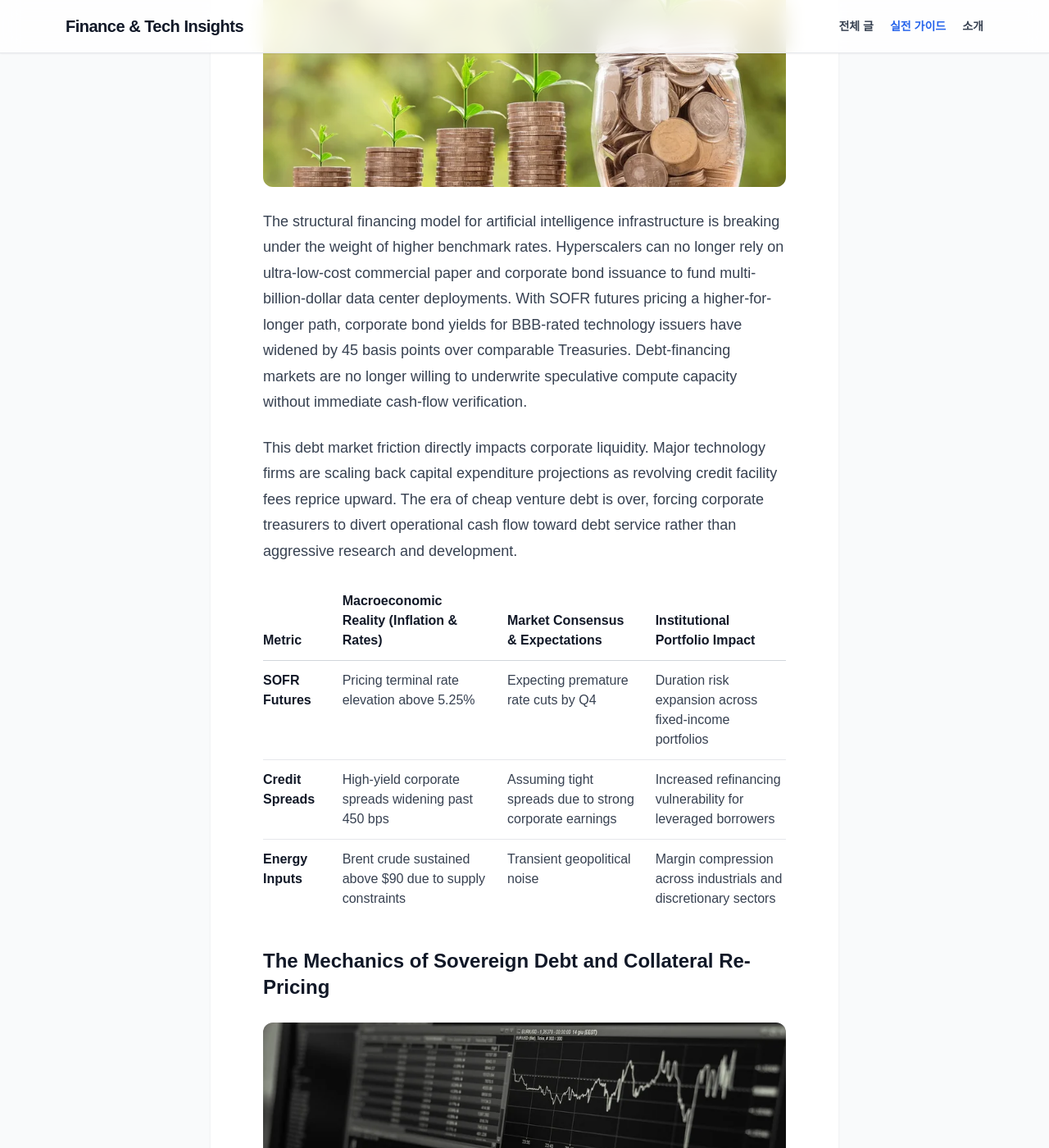
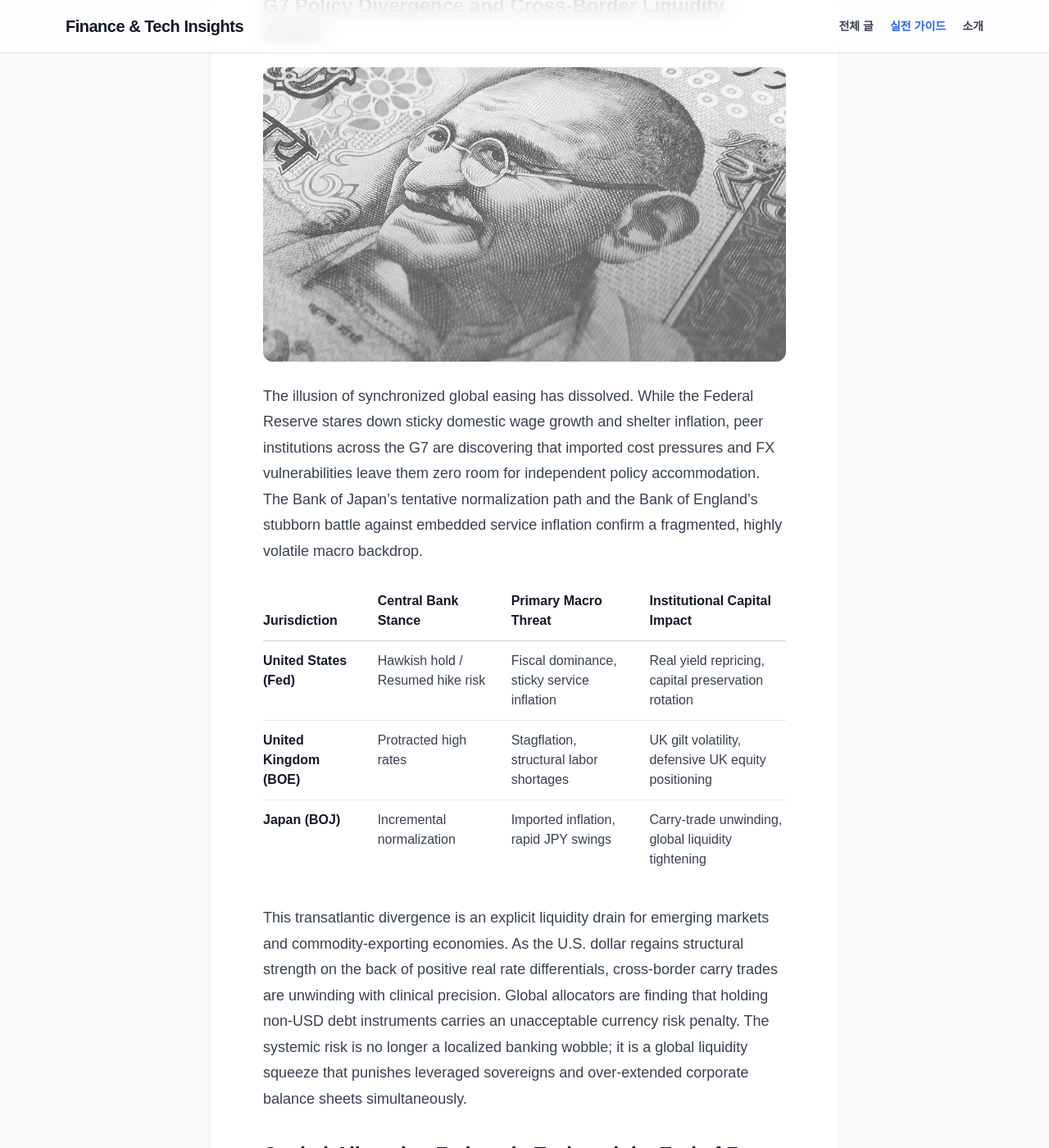
Before and after one commit to somsoo/economy-blog, a Jekyll site: the page built from _posts/2026-09-13-federal-reserve-rate-hikes.md, in a window 1280 px wide and 1400 px high, scrolled down 1944 px. Shown: the whole window at 82% size. Built offline with Jekyll 4.4.1, drawn with Linux system fonts in a browser that asks for light colours; nearby versions of some CDN libraries; some web fonts are replaced; some of the changed text lies outside the part shown.

Commit message:
docs: auto-generate post

```diff
--- a/_posts/2026-09-13-federal-reserve-rate-hikes.md
+++ b/_posts/2026-09-13-federal-reserve-rate-hikes.md
@@ -1,69 +1,58 @@
 ---
 layout: post
-title: "Federal Reserve Rate Hikes Strategic Analysis Headline"
+title: "The Federal Reserve and the Terminal-Rate Illusion"
 date: 2026-09-13
-image: assets/images/thumb_1789311335.webp
-description: "Comprehensive institutional market analysis of Federal Reserve Rate Hikes."
+image: assets/images/thumb_1789341072.webp
+description: "An institutional analysis of Federal Reserve policy shifts, G7 monetary divergence, and capital allocation adjustments in a high-rate macroeconomic regime."
 ---
 
-## Federal Reserve Balance Sheet Mechanics and the 2026 Structural Credit Squeeze
+## The Federal Reserve and the Terminal-Rate Illusion
 
 
-
-![Federal Reserve Rate Hikes Strategic Market Analysis 1]({{ '/' | append: 'assets/images/vibe_1789311334_0.webp' | relative_url }})
+![Federal Reserve Rate Hikes Strategic Market Analysis 1]({{ '/' | append: 'assets/images/vibe_1789341070_0.webp' | relative_url }})
 
 
+Institutional capital is waking up to a structural mispricing. For the better part of eighteen quarters, consensus models have treated the Federal Reserve’s easing cycle as an inevitable baseline, pricing cross-asset positioning around a descending rate trajectory. That consensus is fracturing. Recent core Personal Consumption Expenditures and sticky service-sector prints are not statistical noise; they are the empirical signature of structural inflation.
 
-Kevin Warsh steps to the Eccles Building podium with the Federal Reserve facing immediate operational constraints. Core Consumer Price Index prints have broken consensus to the upside for three consecutive months, driven by Secured Overnight Financing Rate (SOFR) liquidity contractions and an energy price shock emanating from the Persian Gulf. The market’s previous pricing of a dovish pivot has dissolved. Treasury yields across the belly of the curve are repricing higher as primary dealers absorb sticky inflation prints while simultaneously digesting heavy sovereign debt issuance.
+The market’s previous fixation on an imminent pivot has evaporated. Smart money is no longer asking when rate cuts begin. Allocators are aggressively stress-testing portfolios for the second-order derivative effects of a potential resume-and-hold hiking cycle, or at minimum, a "higher-for-much-longer" reality that completely invalidates standard discounted cash flow models.
 
-Global central banks are responding in kind. The Bank of England and the Bank of Japan are tightening structural swap lines and allowing real yields to drift upward to defend domestic currency valuations. Warsh’s initial policy framework faces an immediate credibility test: accommodate surging sovereign borrowing costs or push the federal funds rate higher to suppress asset-backed credit creation.
+At the center of this paradigm shift is the resurgence of hardline orthodox monetary theory, embodied by figures like Kevin Warsh. The institutional threat is not merely that nominal rates stay elevated at 5.25% or higher; it is the compounding collision between fiscal dominance and central bank independence. When an administration’s borrowing requirements soar into trillions while the monetary authority is forced to maintain a restrictive stance to protect fiat credibility, the term premium on the long end of the Treasury curve ceases to behave normally. Real yields are decoupling from growth expectations, forcing a violent repricing of global risk assets.
 
-## Hyperscale CapEx Compression and the Cost of Capital
+## G7 Policy Divergence and Cross-Border Liquidity Drains
 
 
-
-![Federal Reserve Rate Hikes Strategic Market Analysis 2]({{ '/' | append: 'assets/images/vibe_1789311334_1.webp' | relative_url }})
+![Federal Reserve Rate Hikes Strategic Market Analysis 2]({{ '/' | append: 'assets/images/vibe_1789341071_1.webp' | relative_url }})
 
 
+The illusion of synchronized global easing has dissolved. While the Federal Reserve stares down sticky domestic wage growth and shelter inflation, peer institutions across the G7 are discovering that imported cost pressures and FX vulnerabilities leave them zero room for independent policy accommodation. The Bank of Japan’s tentative normalization path and the Bank of England's stubborn battle against embedded service inflation confirm a fragmented, highly volatile macro backdrop.
 
-The structural financing model for artificial intelligence infrastructure is breaking under the weight of higher benchmark rates. Hyperscalers can no longer rely on ultra-low-cost commercial paper and corporate bond issuance to fund multi-billion-dollar data center deployments. With SOFR futures pricing a higher-for-longer path, corporate bond yields for BBB-rated technology issuers have widened by 45 basis points over comparable Treasuries. Debt-financing markets are no longer willing to underwrite speculative compute capacity without immediate cash-flow verification.
+| Jurisdiction | Central Bank Stance | Primary Macro Threat | Institutional Capital Impact |
+| :--- | :--- | :--- | :--- |
+| **United States (Fed)** | Hawkish hold / Resumed hike risk | Fiscal dominance, sticky service inflation | Real yield repricing, capital preservation rotation |
+| **United Kingdom (BOE)** | Protracted high rates | Stagflation, structural labor shortages | UK gilt volatility, defensive UK equity positioning |
+| **Japan (BOJ)** | Incremental normalization | Imported inflation, rapid JPY swings | Carry-trade unwinding, global liquidity tightening |
 
-This debt market friction directly impacts corporate liquidity. Major technology firms are scaling back capital expenditure projections as revolving credit facility fees reprice upward. The era of cheap venture debt is over, forcing corporate treasurers to divert operational cash flow toward debt service rather than aggressive research and development.
+This transatlantic divergence is an explicit liquidity drain for emerging markets and commodity-exporting economies. As the U.S. dollar regains structural strength on the back of positive real rate differentials, cross-border carry trades are unwinding with clinical precision. Global allocators are finding that holding non-USD debt instruments carries an unacceptable currency risk penalty. The systemic risk is no longer a localized banking wobble; it is a global liquidity squeeze that punishes leveraged sovereigns and over-extended corporate balance sheets simultaneously.
 
-| Metric | Macroeconomic Reality (Inflation & Rates) | Market Consensus & Expectations | Institutional Portfolio Impact |
-| :--- | :--- | :--- | :--- |
-| **SOFR Futures** | Pricing terminal rate elevation above 5.25% | Expecting premature rate cuts by Q4 | Duration risk expansion across fixed-income portfolios |
-| **Credit Spreads** | High-yield corporate spreads widening past 450 bps | Assuming tight spreads due to strong corporate earnings | Increased refinancing vulnerability for leveraged borrowers |
-| **Energy Inputs** | Brent crude sustained above $90 due to supply constraints | Transient geopolitical noise | Margin compression across industrials and discretionary sectors |
-
-## The Mechanics of Sovereign Debt and Collateral Re-Pricing
+## Capital-Allocation Fatigue in Tech and the End of Free Money
 
 
-
-![Federal Reserve Rate Hikes Strategic Market Analysis 3]({{ '/' | append: 'assets/images/vibe_1789311334_2.webp' | relative_url }})
+![Federal Reserve Rate Hikes Strategic Market Analysis 3]({{ '/' | append: 'assets/images/vibe_1789341071_2.webp' | relative_url }})
 
 
+The era of limitless venture funding and speculative tech multiples is colliding with the hard wall of cost-of-capital reality. For the past decade, mega-cap technology equities functioned as a risk-free proxy for growth, insulated from broader macroeconomic friction by massive balance-sheet cash reserves. Today, that insulation is wearing thin. The market is pricing in capital-allocation fatigue. Massive infrastructure outlays for artificial intelligence data centers are meeting diminishing marginal returns on near-term monetization.
 
-Repo market plumbing reveals acute stress in collateral re-pricing. As Treasury issuance floods the primary dealer network, general collateral finance (GCF) repo rates are exhibiting persistent intraday spikes. Money market funds are heavily utilizing the Fed’s overnight reverse repo facility, draining private sector liquidity. This collateral scarcity forces banks to restrict lending to middle-market borrowers, accelerating credit contraction in sectors dependent on regional bank syndication.
+When risk-free yields sit comfortably above 4.5%, the hurdle rate for speculative capital expenditure shifts overnight. Institutional allocators are no longer rewarding top-line revenue growth built on subsidized server farms. They are scrutinizing cash conversion cycles, return on invested capital, and debt servicing profiles. As venture-backed disruptors and mid-tier software firms face frozen credit windows, the second-order effect is a rapid contraction in enterprise tech spending. Valuations are being compressed not by regulatory headlines, but by the merciless arithmetic of discount rates.
 
-At the same time, institutional asset managers are reallocating capital away from long-duration fixed income. Real yields on 10-year Treasury Inflation-Protected Securities (TIPS) offer a compelling risk-adjusted return compared to overvalued equity multiples. Pension funds and insurance mandates are systematically reducing equity beta, unwinding cross-asset leverage, and hoarding high-quality liquid assets (HQLA) to meet impending regulatory liquidity coverage ratios.
-
-## Institutional Positioning for the Rate Transition
+## Institutional Positioning for the High-Yield Regime
 
 
-
-![Federal Reserve Rate Hikes Strategic Market Analysis 4]({{ '/' | append: 'assets/images/vibe_1789311335_3.webp' | relative_url }})
+![Federal Reserve Rate Hikes Strategic Market Analysis 4]({{ '/' | append: 'assets/images/vibe_1789341072_3.webp' | relative_url }})
 
 
+Navigating a regime defined by persistent fiscal deficits, stubborn inflation prints, and elevated central bank rates requires discarding the passive buy-the-dip playbooks of the post-GFC era. High-yield and leveraged loan markets are signaling distress among tier-two corporate borrowers, where refinancing walls over the next twenty-four months present an existential default risk. Zombie corporations sustained by cheap debt are running out of runway.
 
-Navigating this regime shift requires sophisticated duration management and credit selection. Institutional capital is migrating toward assets capable of passing through input cost inflation while insulating portfolios from refinancing cliffs.
-
-- [ ] **1단계: Duration Hedging via TIPS and Swaps**
-Execute interest rate swaps to lock in fixed receiver legs on floating-rate debt exposures while systematically increasing allocations to 5-year TIPS to insulate against sticky core inflation prints.
-- [ ] **2단계: Private Credit and Distressed Asset Positioning**
-Capitalize on the liquidity crunch in middle-market lending by deploying capital into senior-secured, floating-rate private credit funds with conservative loan-to-value (LTV) ratios below 50%.
-- [ ] **3단계: Collateral Optimization and HQLA Accumulation**
-Maintain a defensive posture in short-duration Treasury bills and tri-party repo instruments to capture elevated cash yields while retaining dry powder for forced liquidations in the leveraged loan market.
+Smart money is executing a systematic rotation out of long-duration, rate-sensitive equities and moving decisively into short-duration private credit structures with senior secured covenants, cash-flow-generative industrials, and inflation-hedged hard assets. Allocators are aggressively reducing equity beta, utilizing options overlays to protect against sudden valuation resets, and maintaining dry powder in short-duration Treasury bills to exploit upcoming distressed debt dislocations. In this environment, capital preservation is the alpha.
 <div style="margin: 35px 0; padding: 16px 20px; border-left: 4px solid #3b82f6; background-color: #f8fafc; font-size: 13px; color: #475569; line-height: 1.6;">
     <strong>Data Integrity & Attribution:</strong> This analytical report is curated from public central bank announcements, institutional market disclosures, and verified news feeds. Factual figures and metrics are validated via automated factual consistency checks.
 </div>
```
Also changed, not shown: assets/images/thumb_1789341072.webp (added), assets/images/vibe_1789341070_0.webp (added), assets/images/vibe_1789341071_1.webp (added), assets/images/vibe_1789341071_2.webp (added), assets/images/vibe_1789341072_3.webp (added).
